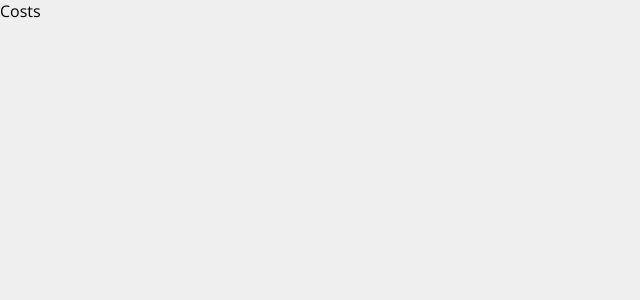
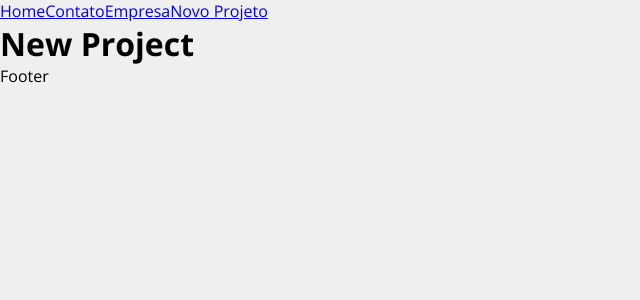
Before and after one commit to nayarakarinearaujo/costs, a React (Create React App) app: page /newproject in a window 1280 px wide. Shown: the top 300 px of the page, without its empty margins (0-640 px from the left). Built offline with nearby package versions, Linux system fonts and the light colour scheme.

Commit message:
Iniciando projeto

```diff
--- a/package.json
+++ b/package.json
@@ -8,6 +8,7 @@
     "@testing-library/user-event": "^13.5.0",
     "react": "^18.3.1",
     "react-dom": "^18.3.1",
+    "react-router-dom": "^6.26.1",
     "react-scripts": "5.0.1",
     "web-vitals": "^2.1.4"
   },
--- a/public/index.html
+++ b/public/index.html
@@ -1,5 +1,5 @@
 <!DOCTYPE html>
-<html lang="en">
+<html lang="pt-br">
 
 <head>
   <meta charset="utf-8" />
--- a/src/App.js
+++ b/src/App.js
@@ -1,9 +1,27 @@
+import { BrowserRouter as Router, Routes, Route, Link } from "react-router-dom";
+import Home from "./components/pages/Home";
+import Contact from "./components/pages/Contact";
+import Company from "./components/pages/Company";
+import NewProject from "./components/pages/NewProject";
+import Footer from "./components/pages/Footer";
 
 function App() {
   return (
-    <div className="App">
-     <p>Costs</p>
-    </div>
+    <Router>
+      <nav>
+        <Link to="/">Home</Link>
+        <Link to="/contact">Contato</Link>
+        <Link to="/company">Empresa</Link>
+        <Link to="/newproject">Novo Projeto</Link>
+      </nav>
+      <Routes>
+        <Route path="/" element={<Home />} />
+        <Route path="/company" element={<Company />} />
+        <Route path="/contact" element={<Contact />} />
+        <Route path="/newproject" element={<NewProject />} />
+      </Routes>
+      <Footer />
+    </Router>
   );
 }
 
--- /dev/null
+++ b/src/components/pages/Company.js
@@ -0,0 +1,11 @@
+
+
+function Company() {
+    return (
+        <div>
+<h1>Company</h1>
+        </div>
+    )
+}
+
+export default Company
--- /dev/null
+++ b/src/components/pages/Contact.js
@@ -0,0 +1,9 @@
+
+
+function Contact() {
+    return (
+        <h1>Contact</h1>
+    )
+}
+
+export default Contact
--- /dev/null
+++ b/src/components/pages/Footer.js
@@ -0,0 +1,9 @@
+function Footer() {
+  return (
+    <div>
+      <p>Footer</p>
+    </div>
+  );
+}
+
+export default Footer;
--- /dev/null
+++ b/src/components/pages/Home.js
@@ -0,0 +1,11 @@
+import React from 'react';
+
+function Home() {
+  return (
+    <div>
+      <h1>Home Page</h1>
+    </div>
+  );
+}
+
+export default Home;
--- /dev/null
+++ b/src/components/pages/NewProject.js
@@ -0,0 +1,8 @@
+
+function NewProject() {
+    return (
+        <h1>New Project</h1>
+    )
+}
+
+export default NewProject
--- a/src/index.js
+++ b/src/index.js
@@ -1,7 +1,7 @@
 import React from 'react';
 import ReactDOM from 'react-dom/client';
-import './index.css';
 import App from './App';
+import './index.css'; // Certifique-se de que o arquivo existe
 
 const root = ReactDOM.createRoot(document.getElementById('root'));
 root.render(
```
Also changed, not shown: 1 other file (tests, documents, lock files or other folders).
